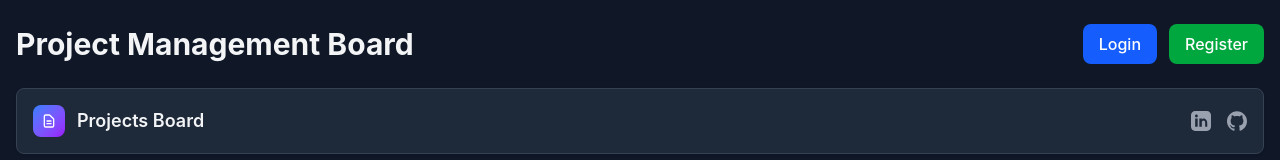
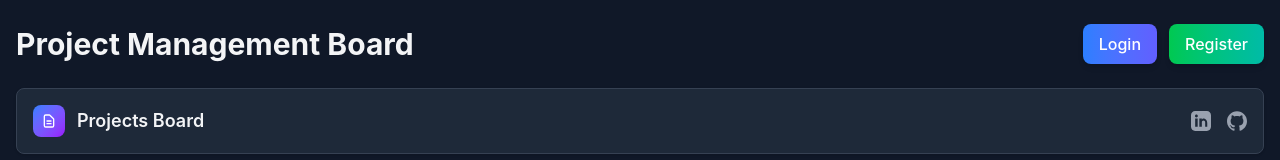
Before and after one commit to jaganraajan/projects-board, a Next.js app: page / in a window 1280 px wide. Shown: the top 160 px of the page. Built offline with nearby package versions, Linux system fonts and the light colour scheme; no server answers.

Commit message:
update ui

```diff
--- a/src/app/page.tsx
+++ b/src/app/page.tsx
@@ -42,22 +42,22 @@ export default function Home() {
           <div className="flex gap-3">
             {user ? (
               <button
-                onClick={handleSignOut}
-                className="px-4 py-2 bg-red-600 hover:bg-red-700 text-white rounded-lg transition-colors duration-200 font-medium"
-              >
-                Sign Out
-              </button>
+              onClick={handleSignOut}
+              className="px-4 py-2 bg-gradient-to-r from-red-500 to-pink-500 hover:from-red-600 hover:to-pink-600 text-white rounded-lg shadow-md transition-all duration-200 font-medium"
+            >
+              Sign Out
+            </button>
             ) : (
               <>
                 <button
                   onClick={navigateToLogin}
-                  className="px-4 py-2 bg-blue-600 hover:bg-blue-700 text-white rounded-lg transition-colors duration-200 font-medium"
+                  className="px-4 py-2 bg-gradient-to-r from-blue-500 to-indigo-500 hover:from-blue-600 hover:to-indigo-600 text-white rounded-lg shadow-md transition-all duration-200 font-medium"
                 >
                   Login
                 </button>
                 <button
                   onClick={navigateToRegister}
-                  className="px-4 py-2 bg-green-600 hover:bg-green-700 text-white rounded-lg transition-colors duration-200 font-medium"
+                  className="px-4 py-2 bg-gradient-to-r from-green-500 to-teal-500 hover:from-green-600 hover:to-teal-600 text-white rounded-lg shadow-md transition-all duration-200 font-medium"
                 >
                   Register
                 </button>
--- a/src/components/board/filter-bar.tsx
+++ b/src/components/board/project-details-bar.tsx
@@ -1,6 +1,6 @@
 'use client';
 
-export function FilterBar() {
+export function ProjectDetailsBar() {
   return (
     <div className="flex items-center justify-between p-4 mb-6 bg-gray-800 rounded-lg shadow-sm border border-gray-700">
       <div className="flex items-center space-x-3">
--- a/src/components/board/projects-board.tsx
+++ b/src/components/board/projects-board.tsx
@@ -2,7 +2,7 @@
 
 import { useAuth } from "@/context/auth-context";
 import React, { useState } from "react";
-import { FilterBar } from "./filter-bar";
+import { ProjectDetailsBar } from "./project-details-bar";
 import { Task, UpdateTaskRequest } from "@/lib/api/tasks";
 
 type ColumnProps = {
@@ -443,7 +443,7 @@ export default function ProjectsBoard() {
 
   return (
     <div className="h-full">
-      <FilterBar />
+      <ProjectDetailsBar />
 
       {error && (
         <div className="mb-6 p-4 bg-red-50 border border-red-200 text-red-700 rounded-lg">
```
